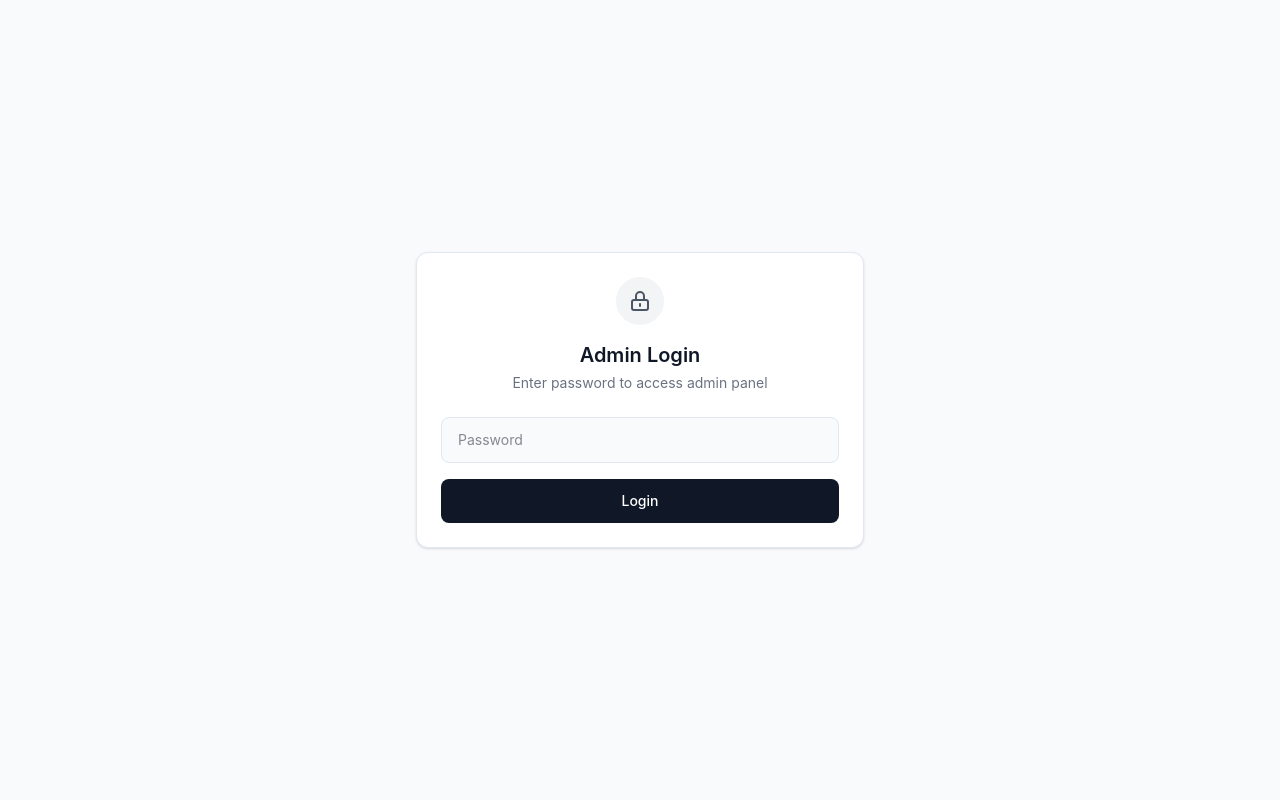
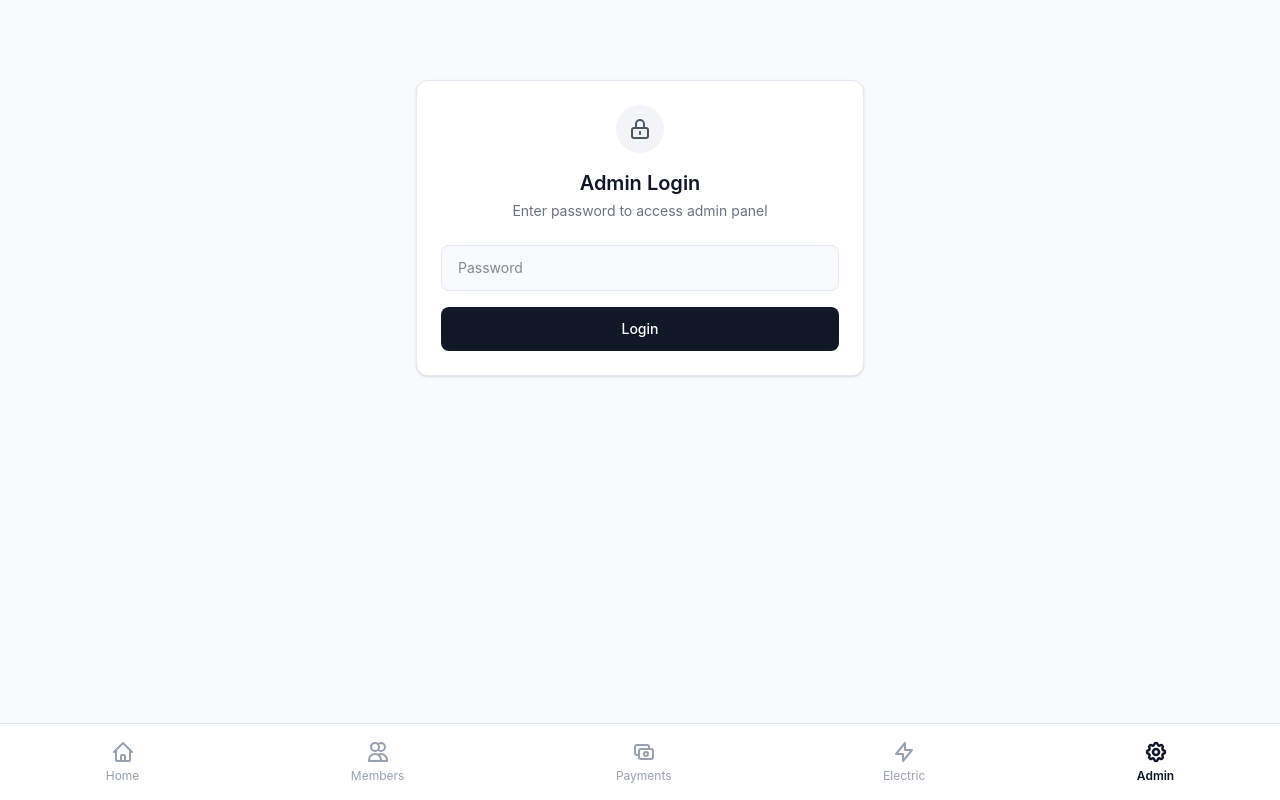
Before and after one commit to kayceepeece/hostel-bills-tracker, a Next.js app: page /admin in a window 1280 px wide. Built offline with nearby package versions, Linux system fonts and the light colour scheme.

Commit message:
fix: shared BottomNav component, nav visible on admin login

```diff
--- a/src/app/admin/page.tsx
+++ b/src/app/admin/page.tsx
@@ -3,6 +3,7 @@
 import { useEffect, useState } from 'react';
 import Link from 'next/link';
 import { Card, CardContent } from '@/components/ui/card';
+import BottomNav from '@/components/bottom-nav';
 
 export default function Admin() {
   const [isLoggedIn, setIsLoggedIn] = useState(false);
@@ -32,7 +33,8 @@ export default function Admin() {
 
   if (!isLoggedIn) {
     return (
-      <div className="min-h-screen flex items-center justify-center bg-gray-50 p-4">
+      <div className="min-h-screen bg-gray-50 pb-24">
+        <div className="flex items-center justify-center p-4 pt-20">
           <Card className="w-full max-w-md">
             <CardContent className="p-6">
               <div className="text-center mb-6">
@@ -67,6 +69,8 @@ export default function Admin() {
               </form>
             </CardContent>
           </Card>
+        </div>
+        <BottomNav />
       </div>
     );
   }
@@ -180,41 +184,7 @@ export default function Admin() {
       </div>
 
       {/* Bottom Navigation */}
-      <nav className="fixed bottom-0 left-0 right-0 bg-white border-t border-gray-200">
-        <div className="flex justify-around py-2">
-          <Link href="/" className="flex flex-col items-center py-2 px-3 text-gray-400">
-            <svg className="w-6 h-6" fill="none" viewBox="0 0 24 24" stroke="currentColor" strokeWidth={2}>
-              <path strokeLinecap="round" strokeLinejoin="round" d="M3 12l2-2m0 0l7-7 7 7M5 10v10a1 1 0 001 1h3m10-11l2 2m-2-2v10a1 1 0 01-1 1h-3m-6 0a1 1 0 001-1v-4a1 1 0 011-1h2a1 1 0 011 1v4a1 1 0 001 1m-6 0h6" />
-            </svg>
-            <span className="text-xs mt-1">Home</span>
-          </Link>
-          <Link href="/members" className="flex flex-col items-center py-2 px-3 text-gray-400">
-            <svg className="w-6 h-6" fill="none" viewBox="0 0 24 24" stroke="currentColor" strokeWidth={2}>
-              <path strokeLinecap="round" strokeLinejoin="round" d="M12 4.354a4 4 0 110 5.292M15 21H3v-1a6 6 0 0112 0v1zm0 0h6v-1a6 6 0 00-9-5.197M13 7a4 4 0 11-8 0 4 4 0 018 0z" />
-            </svg>
-            <span className="text-xs mt-1">Members</span>
-          </Link>
-          <Link href="/payments" className="flex flex-col items-center py-2 px-3 text-gray-400">
-            <svg className="w-6 h-6" fill="none" viewBox="0 0 24 24" stroke="currentColor" strokeWidth={2}>
-              <path strokeLinecap="round" strokeLinejoin="round" d="M17 9V7a2 2 0 00-2-2H5a2 2 0 00-2 2v6a2 2 0 002 2h2m2 4h10a2 2 0 002-2v-6a2 2 0 00-2-2H9a2 2 0 00-2 2v6a2 2 0 002 2zm7-5a2 2 0 11-4 0 2 2 0 014 0z" />
-            </svg>
-            <span className="text-xs mt-1">Payments</span>
-          </Link>
-          <Link href="/electricity" className="flex flex-col items-center py-2 px-3 text-gray-400">
-            <svg className="w-6 h-6" fill="none" viewBox="0 0 24 24" stroke="currentColor" strokeWidth={2}>
-              <path strokeLinecap="round" strokeLinejoin="round" d="M13 10V3L4 14h7v7l9-11h-7z" />
-            </svg>
-            <span className="text-xs mt-1">Electric</span>
-          </Link>
-          <Link href="/admin" className="flex flex-col items-center py-2 px-3 text-gray-900">
-            <svg className="w-6 h-6" fill="none" viewBox="0 0 24 24" stroke="currentColor" strokeWidth={2}>
-              <path strokeLinecap="round" strokeLinejoin="round" d="M10.325 4.317c.426-1.756 2.924-1.756 3.35 0a1.724 1.724 0 002.573 1.066c1.543-.94 3.31.826 2.37 2.37a1.724 1.724 0 001.065 2.572c1.756.426 1.756 2.924 0 3.35a1.724 1.724 0 00-1.066 2.573c.94 1.543-.826 3.31-2.37 2.37a1.724 1.724 0 00-2.572 1.065c-.426 1.756-2.924 1.756-3.35 0a1.724 1.724 0 00-2.573-1.066c-1.543.94-3.31-.826-2.37-2.37a1.724 1.724 0 00-1.065-2.572c-1.756-.426-1.756-2.924 0-3.35a1.724 1.724 0 001.066-2.573c-.94-1.543.826-3.31 2.37-2.37.996.608 2.296.07 2.572-1.065z" />
-              <path strokeLinecap="round" strokeLinejoin="round" d="M15 12a3 3 0 11-6 0 3 3 0 016 0z" />
-            </svg>
-            <span className="text-xs mt-1 font-medium">Admin</span>
-          </Link>
-        </div>
-      </nav>
+      <BottomNav />
     </div>
   );
 }
--- /dev/null
+++ b/src/components/bottom-nav.tsx
@@ -0,0 +1,81 @@
+'use client';
+
+import Link from 'next/link';
+import { usePathname } from 'next/navigation';
+
+const tabs = [
+  {
+    label: 'Home',
+    href: '/',
+    icon: (active: boolean) => (
+      <svg className={`w-6 h-6 ${active ? 'text-gray-900' : 'text-gray-400'}`} fill="none" viewBox="0 0 24 24" stroke="currentColor" strokeWidth={active ? 2.5 : 2}>
+        <path strokeLinecap="round" strokeLinejoin="round" d="M3 12l2-2m0 0l7-7 7 7M5 10v10a1 1 0 001 1h3m10-11l2 2m-2-2v10a1 1 0 01-1 1h-3m-6 0a1 1 0 001-1v-4a1 1 0 011-1h2a1 1 0 011 1v4a1 1 0 001 1m-6 0h6" />
+      </svg>
+    ),
+  },
+  {
+    label: 'Members',
+    href: '/members',
+    icon: (active: boolean) => (
+      <svg className={`w-6 h-6 ${active ? 'text-gray-900' : 'text-gray-400'}`} fill="none" viewBox="0 0 24 24" stroke="currentColor" strokeWidth={active ? 2.5 : 2}>
+        <path strokeLinecap="round" strokeLinejoin="round" d="M12 4.354a4 4 0 110 5.292M15 21H3v-1a6 6 0 0112 0v1zm0 0h6v-1a6 6 0 00-9-5.197M13 7a4 4 0 11-8 0 4 4 0 018 0z" />
+      </svg>
+    ),
+  },
+  {
+    label: 'Payments',
+    href: '/payments',
+    icon: (active: boolean) => (
+      <svg className={`w-6 h-6 ${active ? 'text-gray-900' : 'text-gray-400'}`} fill="none" viewBox="0 0 24 24" stroke="currentColor" strokeWidth={active ? 2.5 : 2}>
+        <path strokeLinecap="round" strokeLinejoin="round" d="M17 9V7a2 2 0 00-2-2H5a2 2 0 00-2 2v6a2 2 0 002 2h2m2 4h10a2 2 0 002-2v-6a2 2 0 00-2-2H9a2 2 0 00-2 2v6a2 2 0 002 2zm7-5a2 2 0 11-4 0 2 2 0 014 0z" />
+      </svg>
+    ),
+  },
+  {
+    label: 'Electric',
+    href: '/electricity',
+    icon: (active: boolean) => (
+      <svg className={`w-6 h-6 ${active ? 'text-gray-900' : 'text-gray-400'}`} fill="none" viewBox="0 0 24 24" stroke="currentColor" strokeWidth={active ? 2.5 : 2}>
+        <path strokeLinecap="round" strokeLinejoin="round" d="M13 10V3L4 14h7v7l9-11h-7z" />
+      </svg>
+    ),
+  },
+  {
+    label: 'Admin',
+    href: '/admin',
+    icon: (active: boolean) => (
+      <svg className={`w-6 h-6 ${active ? 'text-gray-900' : 'text-gray-400'}`} fill="none" viewBox="0 0 24 24" stroke="currentColor" strokeWidth={active ? 2.5 : 2}>
+        <path strokeLinecap="round" strokeLinejoin="round" d="M10.325 4.317c.426-1.756 2.924-1.756 3.35 0a1.724 1.724 0 002.573 1.066c1.543-.94 3.31.826 2.37 2.37a1.724 1.724 0 001.065 2.572c1.756.426 1.756 2.924 0 3.35a1.724 1.724 0 00-1.066 2.573c.94 1.543-.826 3.31-2.37 2.37a1.724 1.724 0 00-2.572 1.065c-.426 1.756-2.924 1.756-3.35 0a1.724 1.724 0 00-2.573-1.066c-1.543.94-3.31-.826-2.37-2.37a1.724 1.724 0 00-1.065-2.572c-1.756-.426-1.756-2.924 0-3.35a1.724 1.724 0 001.066-2.573c-.94-1.543.826-3.31 2.37-2.37.996.608 2.296.07 2.572-1.065z" />
+        <path strokeLinecap="round" strokeLinejoin="round" d="M15 12a3 3 0 11-6 0 3 3 0 016 0z" />
+      </svg>
+    ),
+  },
+];
+
+export default function BottomNav() {
+  const pathname = usePathname();
+
+  return (
+    <nav className="fixed bottom-0 left-0 right-0 bg-white border-t border-gray-200 z-50 safe-area-bottom">
+      <div className="flex justify-around py-2">
+        {tabs.map((tab) => {
+          const isActive = tab.href === '/' ? pathname === '/' : pathname.startsWith(tab.href);
+          return (
+            <Link
+              key={tab.href}
+              href={tab.href}
+              className={`flex flex-col items-center py-2 px-3 transition-colors ${
+                isActive ? 'text-gray-900' : 'text-gray-400'
+              }`}
+            >
+              {tab.icon(isActive)}
+              <span className={`text-xs mt-1 ${isActive ? 'font-semibold' : ''}`}>
+                {tab.label}
+              </span>
+            </Link>
+          );
+        })}
+      </div>
+    </nav>
+  );
+}
```
Lines whose indentation alone changed are shown as unchanged.
